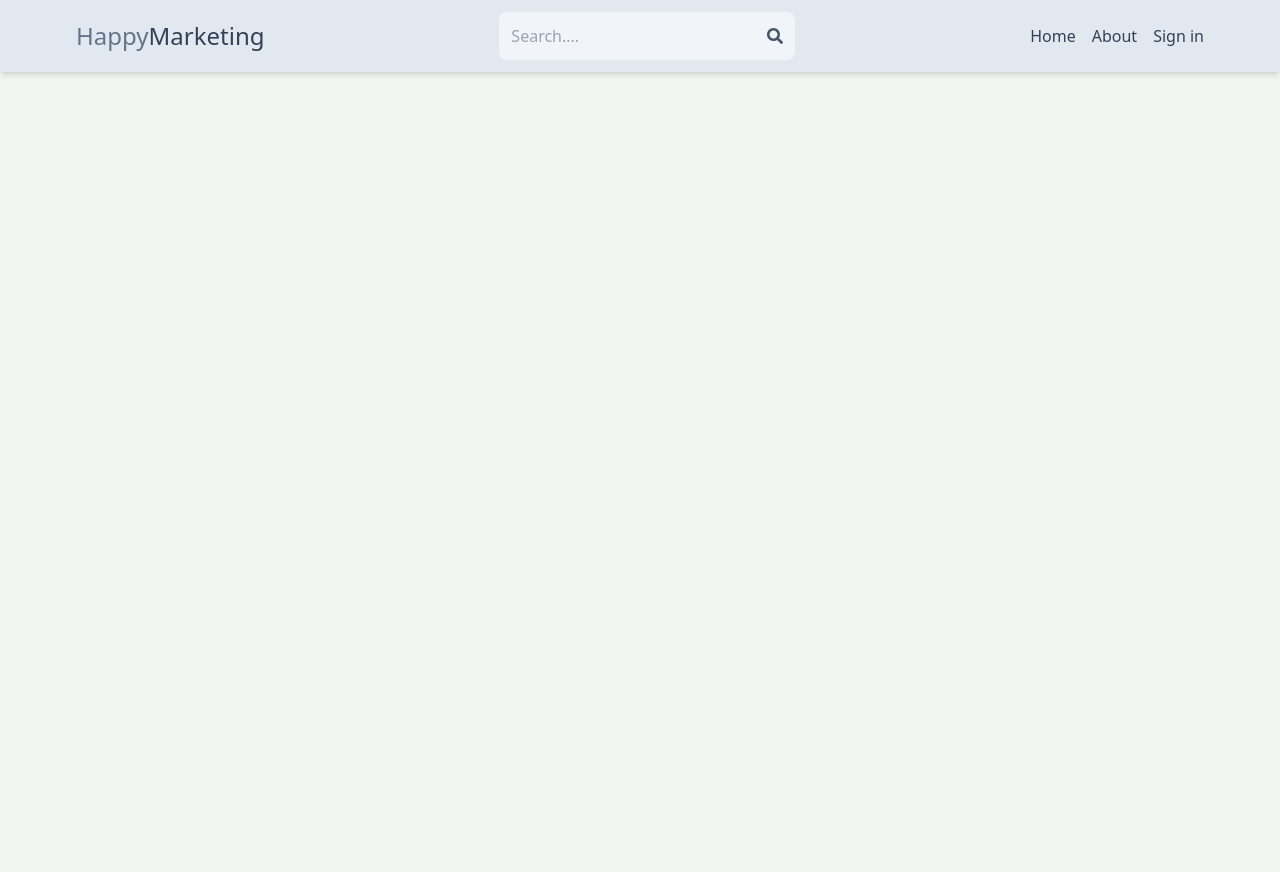
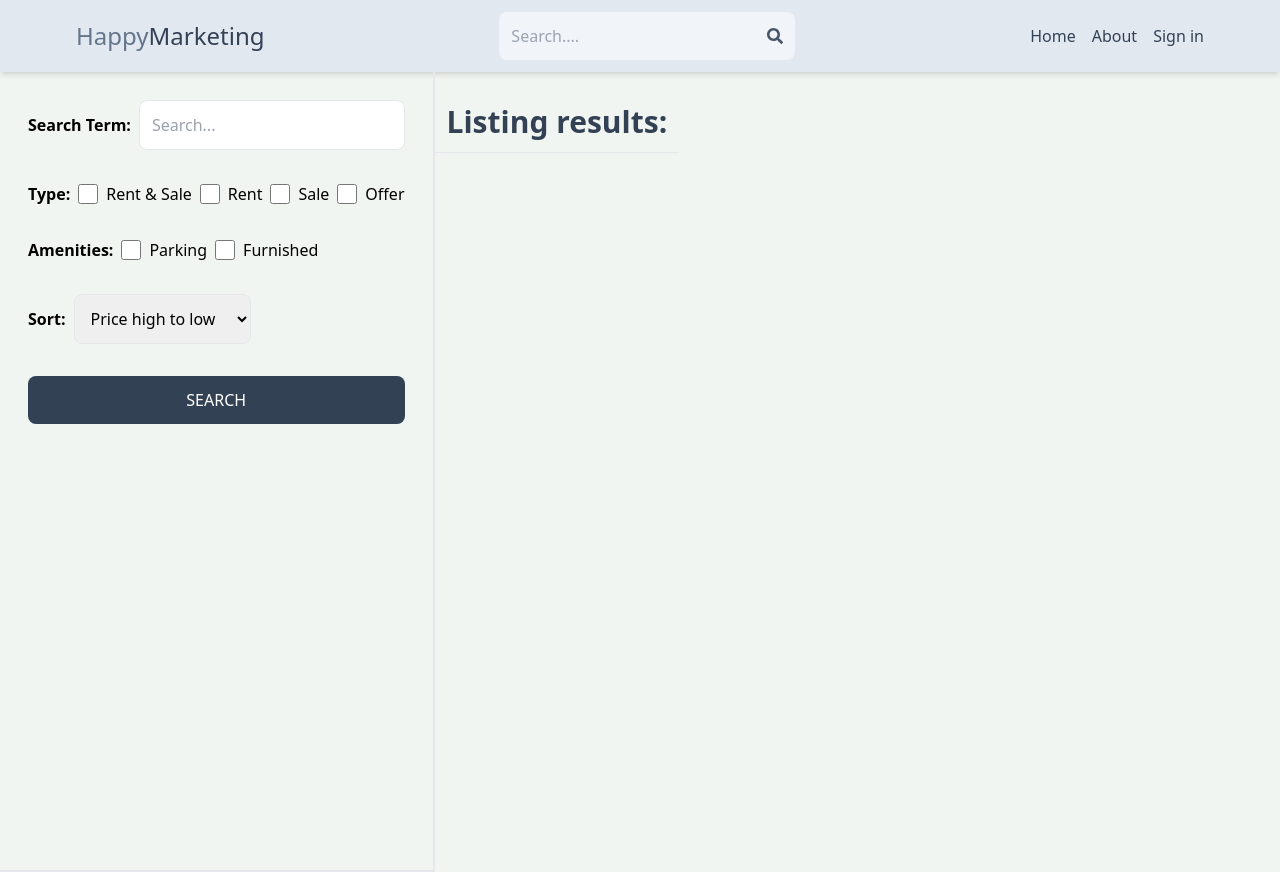
Before and after one commit to Aishwaryadk04/mern-estate-project, a React (Vite) app in the folder client/: page /search in a window 1280 px wide. Before the commit the page ends 800 px from the top, so only its background shows below. Built offline with nearby package versions, Linux system fonts and the light colour scheme; no server answers.

Commit message:
Creat search page UI

```diff
--- a/client/src/App.jsx
+++ b/client/src/App.jsx
@@ -9,6 +9,7 @@
 import CreateListing from "./pages/CreateListing"
 import UpdateListing from "./pages/UpdateListing";
 import Listing from './pages/Listing';
+import Search from "./pages/Search"
 
 export default function App() {
   return (
@@ -19,6 +20,7 @@
       <Route path="/sign-in" element={<SignIn/>}/>
       <Route path="/sign-up" element={<SignUp/>}/>
       <Route path="/about" element={<About/>}/>
+      <Route path='/search' element={<Search />} />
       <Route path='/listing/:listingId' element={<Listing />} />
       <Route element={<PrivateRoute />}>
           <Route path='/profile' element={<Profile />} />
--- /dev/null
+++ b/client/src/pages/Search.jsx
@@ -0,0 +1,68 @@
+import React from 'react';
+
+export default function Search() {
+  return (
+    <div className='flex flex-col md:flex-row'>
+      <div className='p-7  border-b-2 md:border-r-2 md:min-h-screen'>
+        <form className='flex flex-col gap-8'>
+          <div className='flex items-center gap-2'>
+            <label className='whitespace-nowrap font-semibold'>Search Term:</label>
+            <input
+              type='text'
+              id='searchTerm'
+              placeholder='Search...'
+              className='border rounded-lg p-3 w-full'
+            />
+          </div>
+          <div className='flex gap-2 flex-wrap items-center'>
+            <label className='font-semibold'>Type:</label>
+            <div className='flex gap-2'>
+              <input type='checkbox' id='all' className='w-5' />
+              <span>Rent & Sale</span>
+            </div>
+            <div className='flex gap-2'>
+              <input type='checkbox' id='rent' className='w-5' />
+              <span>Rent</span>
+            </div>
+            <div className='flex gap-2'>
+              <input type='checkbox' id='sale' className='w-5' />
+              <span>Sale</span>
+            </div>
+            <div className='flex gap-2'>
+              <input type='checkbox' id='offer' className='w-5' />
+              <span>Offer</span>
+            </div>
+          </div>
+          <div className='flex gap-2 flex-wrap items-center'>
+            <label className='font-semibold'>Amenities:</label>
+            <div className='flex gap-2'>
+              <input type='checkbox' id='parking' className='w-5' />
+              <span>Parking</span>
+            </div>
+            <div className='flex gap-2'>
+              <input type='checkbox' id='furnished' className='w-5' />
+              <span>Furnished</span>
+            </div>
+          </div>
+          <div className='flex items-center gap-2'>
+            <label className='font-semibold'>Sort:</label>
+            <select id='sort_order' className='border rounded-lg p-3'>
+              <option>Price high to low</option>
+              <option>Price low to hight</option>
+              <option>Latest</option>
+              <option>Oldest</option>
+            </select>
+          </div>
+          <button className='bg-slate-700 text-white p-3 rounded-lg uppercase hover:opacity-95'>
+            Search
+          </button>
+        </form>
+      </div>
+
+      {/* ********************Listing result*********************** */}
+      <div className=''>
+        <h1 className='text-3xl font-semibold border-b p-3 text-slate-700 mt-5'>Listing results:</h1>
+      </div>
+    </div>
+  );
+}
```
